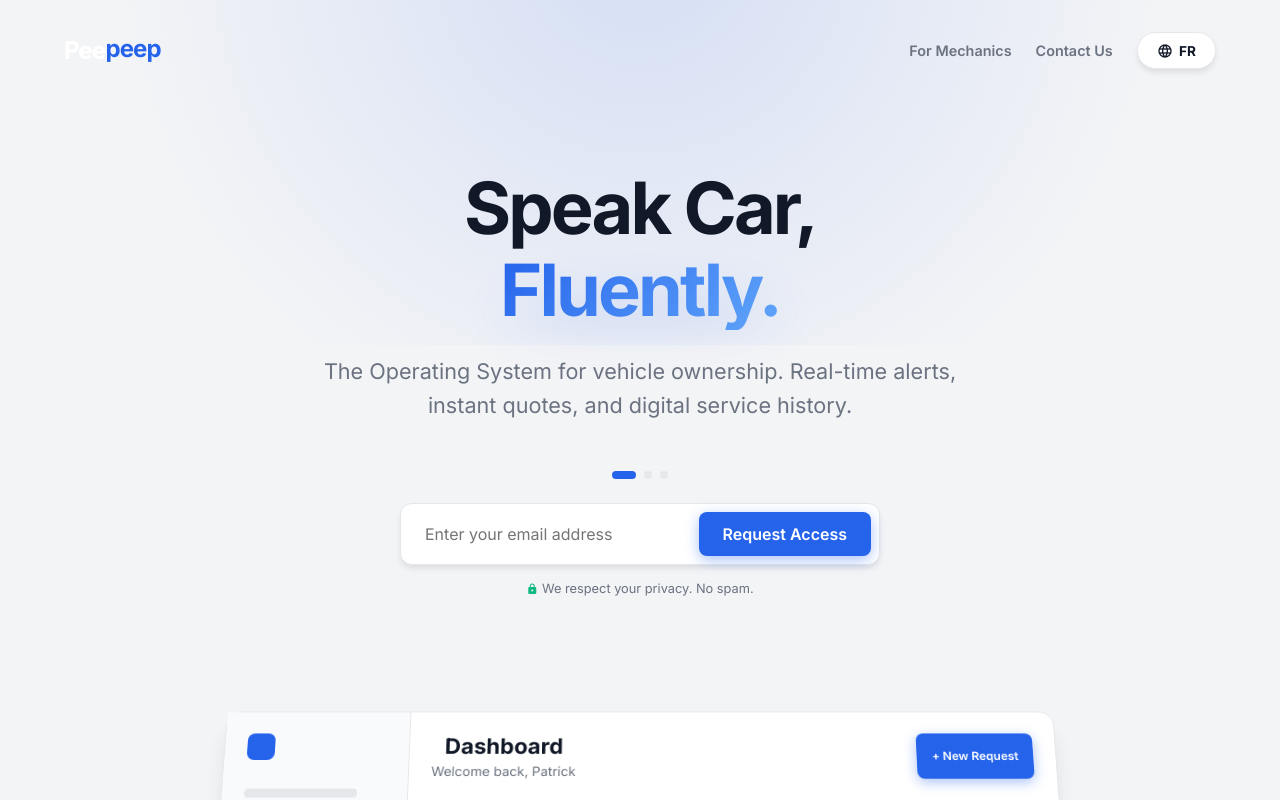
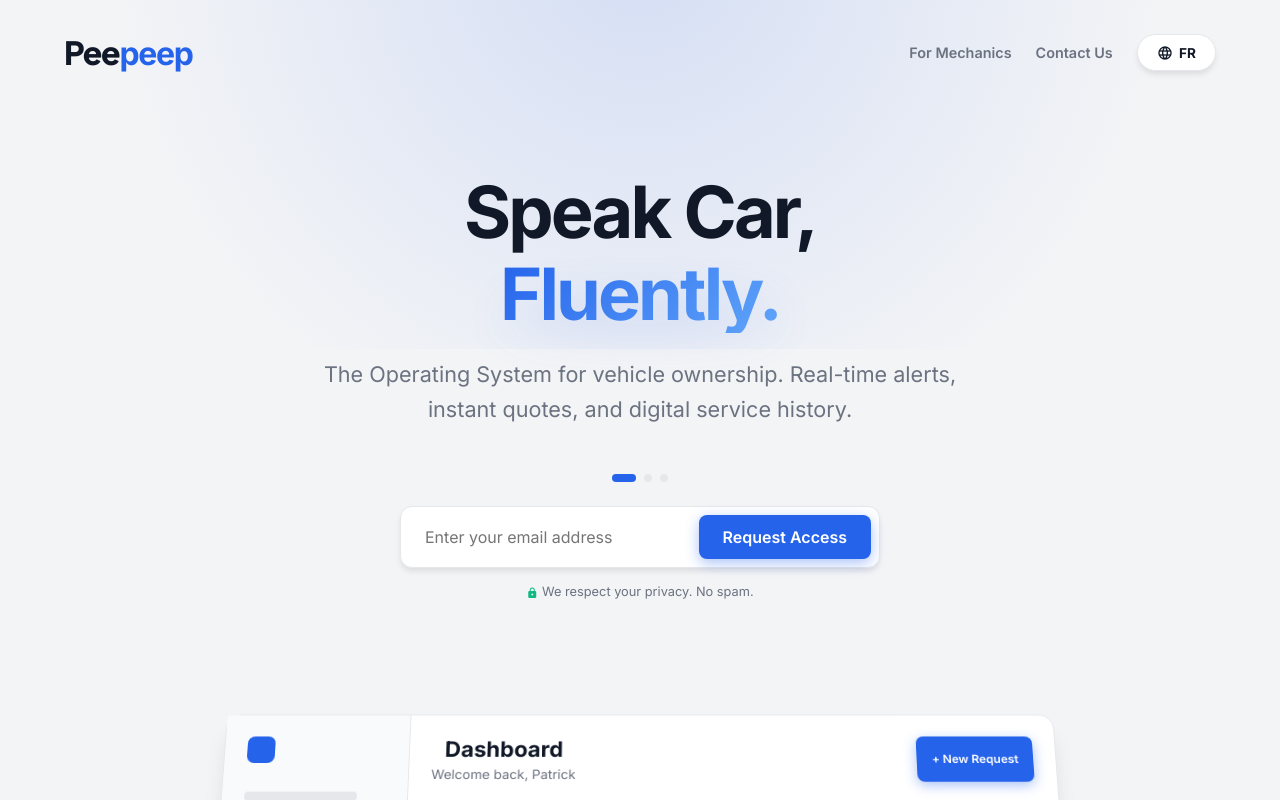
Before and after one commit to SaadullahSajjad/Peep-Launch, a React (Vite) app: page / in a window 1280 px wide. Shown: the top 800 px of the page. Built offline with nearby package versions, Linux system fonts and the light colour scheme; no server answers.

Commit message:
Rename brand class to brandLanding in LandingPage component and update corresponding CSS styles for consistency.

```diff
--- a/src/pages/LandingPage.css
+++ b/src/pages/LandingPage.css
@@ -9,7 +9,7 @@
   z-index: 10;
 }
 
-.brand {
+.brandLanding {
   font-family: 'Plus Jakarta Sans', sans-serif;
   font-weight: 800;
   font-size: 2rem;
@@ -19,7 +19,8 @@
   white-space: nowrap;
 }
 
-.brand span {
+header .brandLanding span,
+.brandLanding span {
   color: var(--primary);
 }
 
--- a/src/pages/LandingPage.tsx
+++ b/src/pages/LandingPage.tsx
@@ -189,7 +189,7 @@
     <div className="landing-page">
       <div className="container">
         <header>
-          <a href="#" className="brand">
+          <a href="#" className="brandLanding">
             Pee<span>peep</span>
           </a>
 
```
